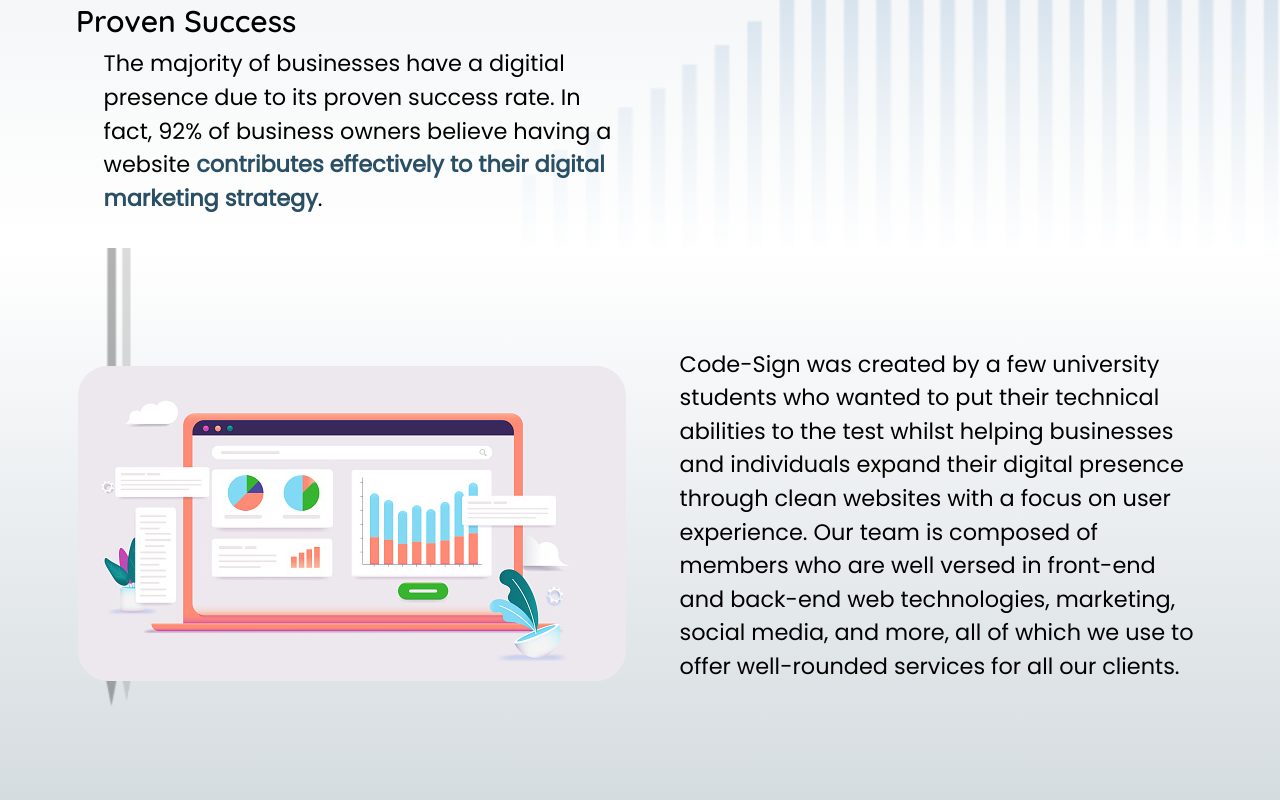
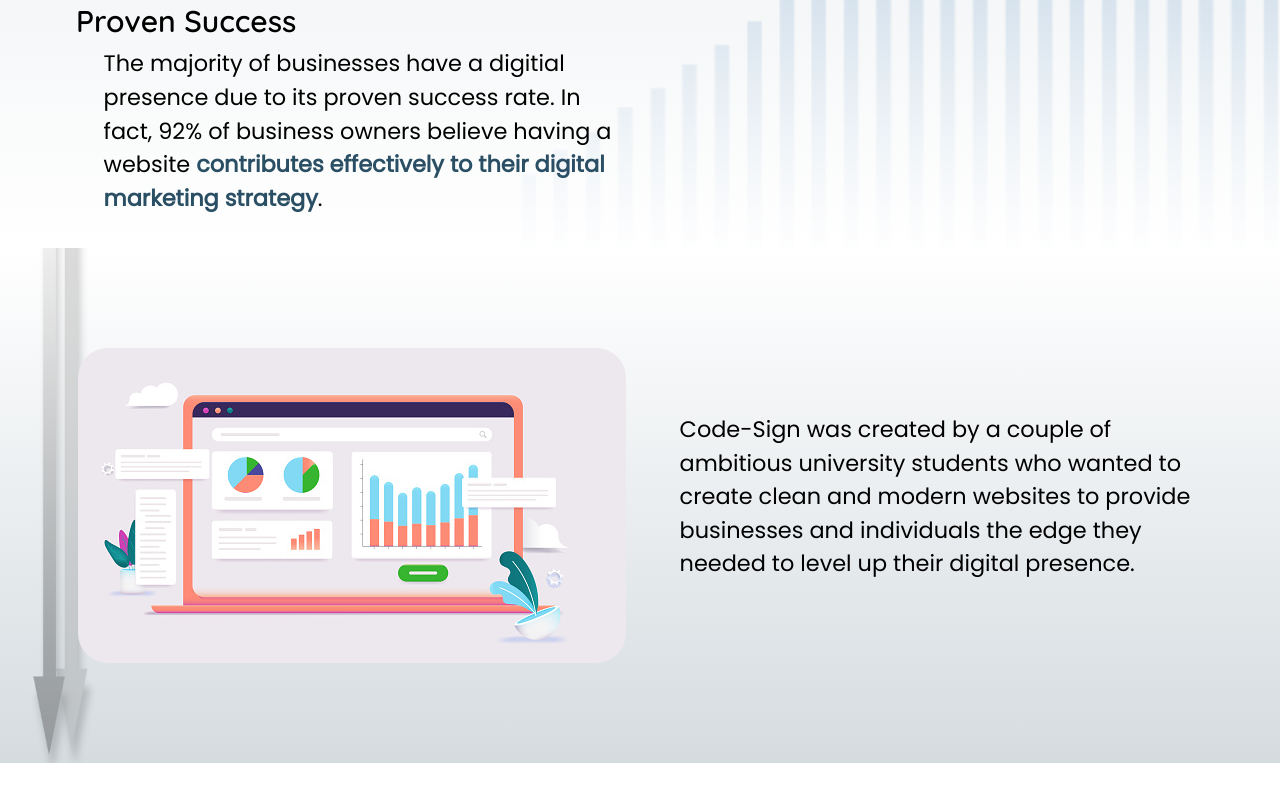
Before and after one commit to CodeDashSign/Code-Sign, a React (Create React App) app in the folder code-sign/: page / in a window 1280 px wide. Shown: the part 1718-2518 px from the top of the page. After the commit the page ends 2481 px from the top, so only its background shows below. Built offline with nearby package versions, Linux system fonts and the light colour scheme.

Commit message:
Finished Mission Page

```diff
--- a/code-sign/src/Components/Mission.js
+++ b/code-sign/src/Components/Mission.js
@@ -39,13 +39,10 @@
             className="m-auto"
           >
             <p className="missionText">
-              Code-Sign was created by a few university students who wanted to
-              put their technical abilities to the test whilst helping
-              businesses and individuals expand their digital presence through
-              clean websites with a focus on user experience. Our team is
-              composed of members who are well versed in front-end and back-end
-              web technologies, marketing, social media, and more, all of which
-              we use to offer well-rounded services for all our clients.
+              Code-Sign was created by a couple of ambitious university students
+              who wanted to create clean and modern websites to provide
+              businesses and individuals the edge they needed to level up their
+              digital presence.
             </p>
           </Col>
         </Row>
```
Also changed, not shown: code-sign/src/Images/arrows.png, code-sign/src/Images/arrows2.png (added).
